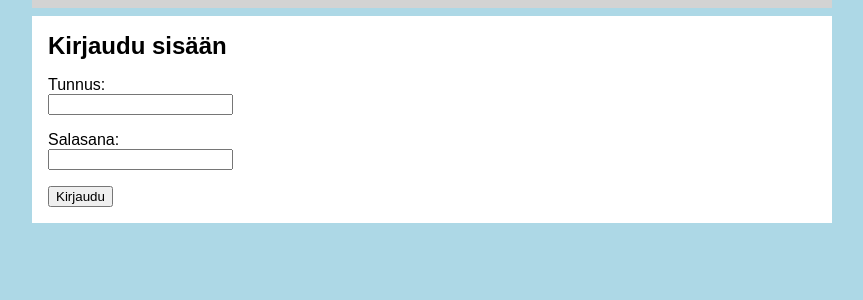
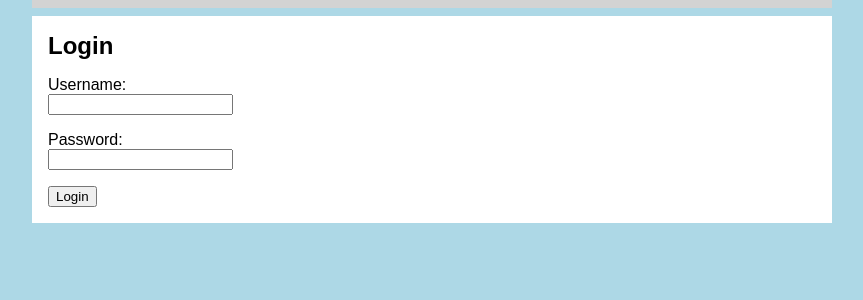
Before and after one commit to kokorohoriuchi/song-sharing, a Flask app: page /login in a window 1280 px wide. Shown: the part 111-411 px from the top of the page, without its empty margins (208-1071 px from the left). Run offline with Flask 3, Linux system fonts and the light colour scheme.

Commit message:
Update login.html

```diff
--- a/templates/login.html
+++ b/templates/login.html
@@ -1,10 +1,10 @@
 {% extends "layout.html" %}
 
-{% block title %}Kirjaudu sisään{% endblock %}
+{% block title %}Login{% endblock %}
 
 {% block content %}
 
-<h2>Kirjaudu sisään</h2>
+<h2>Login</h2>
 
 {% for message in get_flashed_messages() %}
 <p class="info">
@@ -14,11 +14,11 @@
 
 <form action="/login" method="post">
   <p>
-    <label for="username">Tunnus:</label><br />
+    <label for="username">Username:</label><br />
     <input type="text" id="username" name="username" />
   </p>
   <p>
-    <label for="password">Salasana</label>:<br />
+    <label for="password">Password</label>:<br />
     <input type="password" id="password" name="password" />
   </p>
   {% if next_page %}
@@ -26,7 +26,7 @@
   {% else %}
   <input type="hidden" name="next_page" value="/" />
   {% endif %}
-  <input type="submit" value="Kirjaudu" />
+  <input type="submit" value="Login" />
 </form>
 
 {% endblock %}
```
